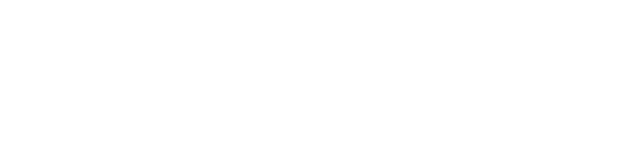
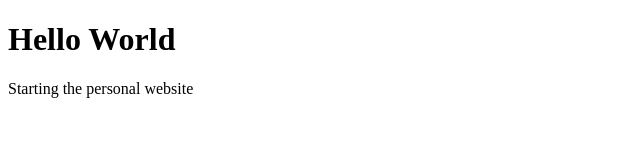
Before and after one commit to SandyGlantz/SandyGlantz.github.io, a plain HTML site: page website/index.html in a window 1280 px wide. Shown: the whole page, without its empty margins (0-640 px from the left). Drawn offline with Linux system fonts and the light colour scheme.

Commit message:
end of day commit

```diff
--- a/website/index.html
+++ b/website/index.html
@@ -1,9 +1,44 @@
 <!DOCTYPE html>
 <html>
+
+<!--  Checklist
+
+    format? decide
+    source?  Bootstrap?? self-code?? Github??
+
+    images:
+        photo of self
+        github logo link
+        LinkedIn logo lik
+
+    copy:
+        go through course outline for languages
+
+    actions
+        photo for home
+        remove underlines for links
+        links open in new window
+
+
+
+
+    -->
+
+
 
     <header>
         <title>Sandy Glantz</title>
     </header>
 
+    <head>
+        <h1>Hello World</h1>
+    </head>
+
+    <p>Starting the personal website</p>
+    <!--
+        use cards to show skill set
+        two layers?  One for marketing, media buying, analysis
+        One for HTML, Python, etc.
+-->
 
 </html>
```
